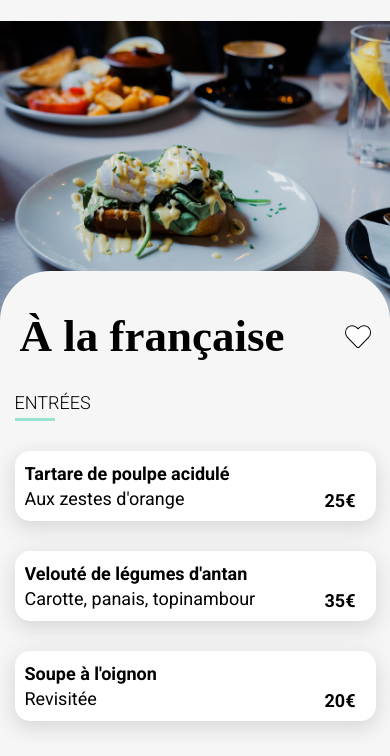
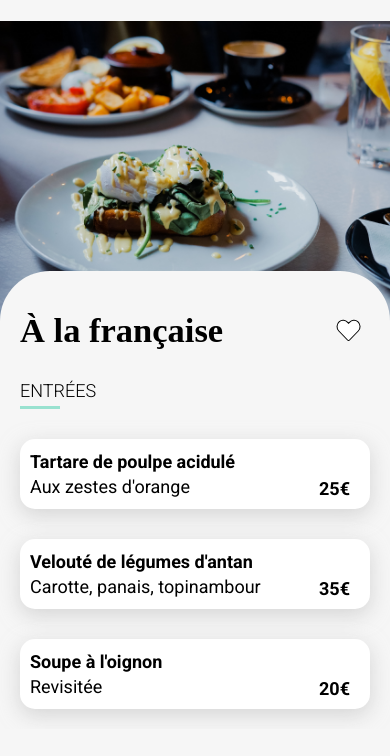
Before and after one commit to The8blank/P3-Openclassroom, a website: page MENU/Menu_a_la_francaise.html in a window 390 px wide. Shown: the part 54-810 px from the top of the page. Drawn offline with Linux system fonts and the light colour scheme; a web font is replaced by a local one.

Commit message:
correction du responsive suppression de la scrollX

```diff
--- a/CSS/CSS_Menu/main_menu.scss
+++ b/CSS/CSS_Menu/main_menu.scss
@@ -65,67 +65,73 @@ header {
 }
 
 main {
-  position: relative;
-
 
   /* block menu */
+
   .menu {
     position: relative;
     top: -50px;
 
+    width: 100%;
+    height: 100%;
+
     display: flex;
     flex-direction: column;
-    align-items: center;
+    align-items: stretch;
     gap: 10px;
-
-    width: 100%;
-    height: 100%;
 
     background-color: $gris;
     border-radius: 50px 50px 0 0;
 
-    /* titre */
+    /* Titre */
+
     &__titre {
       display: flex;
       align-items: center;
       justify-content: space-between;
+      gap: 10px;
+      flex-wrap: wrap;
 
-      width: 90%;
+      padding: 40px 30px 0 20px;
+      height: auto;
 
-      padding: 40px 20px 0 20px;
-
-      font-size: 30px;
+      font-size: 23px;
       font-family: "Shrikhand";
 
+      @media all and (max-width:334px) {
+        font-size: 20px;
+      }
+      @media all and (min-width:1440px) {
+        font-size: 35px;
+      }
+
       & i {
-        font-size: 25px;
         color: $white;
         -webkit-text-stroke: 1px black;
 
         &:hover {
-          background: -webkit-linear-gradient(
-            50deg,
-            rgba(255, 122, 218, 1) 0%,
-            rgba(147, 86, 208, 1) 100%,
-            rgba(9, 77, 121, 1) 100%
-          );
+          background: -webkit-linear-gradient(50deg,rgba(255, 122, 218, 1) 0%,rgba(147, 86, 208, 1) 100%,rgba(9, 77, 121, 1) 100%);
           background-clip: text;
           -webkit-background-clip: text;
           color: transparent;
-
           -webkit-text-stroke: 0px;
         }
       }
+
     }
 
     /* block list */
     &__list {
+
       padding: 20px 20px;
+
       display: flex;
       flex-direction: column;
       gap: 30px;
 
-      /* titre  */
+      overflow: hidden;
+
+      /* Titre */
       &__titre {
         width: 40px;
         padding-bottom: 5px;
@@ -138,7 +144,7 @@ main {
         }
       }
 
-      /* card entrées */
+      /* Card */
       &__card {
         display: flex;
         align-items: center;
@@ -147,8 +153,6 @@ main {
 
         padding: 10px 0 10px 10px;
         height: 50px;
-        width: 90vw;
-        max-width: 700px;
 
         overflow: hidden;
 
@@ -161,7 +165,20 @@ main {
 
         cursor: pointer;
 
-        /* prix */
+        /* Plat */
+        &__plat {
+          width: 100%;
+          height: 100%;
+          display: inline-block;
+
+          white-space: nowrap;
+          text-overflow: ellipsis;
+          overflow: hidden;
+
+          line-height: 25px;
+        }
+
+        /* Prix */
         &__prix {
           display: flex;
           justify-content: flex-end;
@@ -174,23 +191,7 @@ main {
           transition: width 500ms ease;
         }
 
-        /* nom et description plat */
-        &__plat {
-
-          width: 100%;
-          height: 100%;
-          display: inline-block;
-
-          white-space: nowrap;
-          text-overflow: ellipsis;
-          overflow: hidden;
-
-          line-height: 25px;
-
-
-        }
-
-        /* animation check */
+        /* Check */
         &__check {
           display: flex;
           align-items: center;
@@ -216,7 +217,6 @@ main {
 
         &:hover {
 
-
           .menu__list__card__check {
             width: 20%;
             right: 0px;
@@ -227,8 +227,11 @@ main {
             }
           }
         }
+
       }
     }
+
+    /* Commander */
 
     &__commander {
       display: flex;
@@ -238,9 +241,10 @@ main {
       background: -webkit-linear-gradient(50deg,rgba(255, 122, 218, 1) 0%,rgba(147, 86, 208, 1) 100%,rgba(9, 77, 121, 1) 100%);
       color: $white;
 
-      width: 300px;
+      width: 50%;
+      min-width: 200px;
       height: 75px;
-      margin: 50px 0 50px 0;
+      margin: 50px auto 50px auto;
 
       font-size: 25px;
       font-family: 'roboto';
```
Also changed, not shown: CSS/CSS_Menu/main_menu.css, 1 other file.
